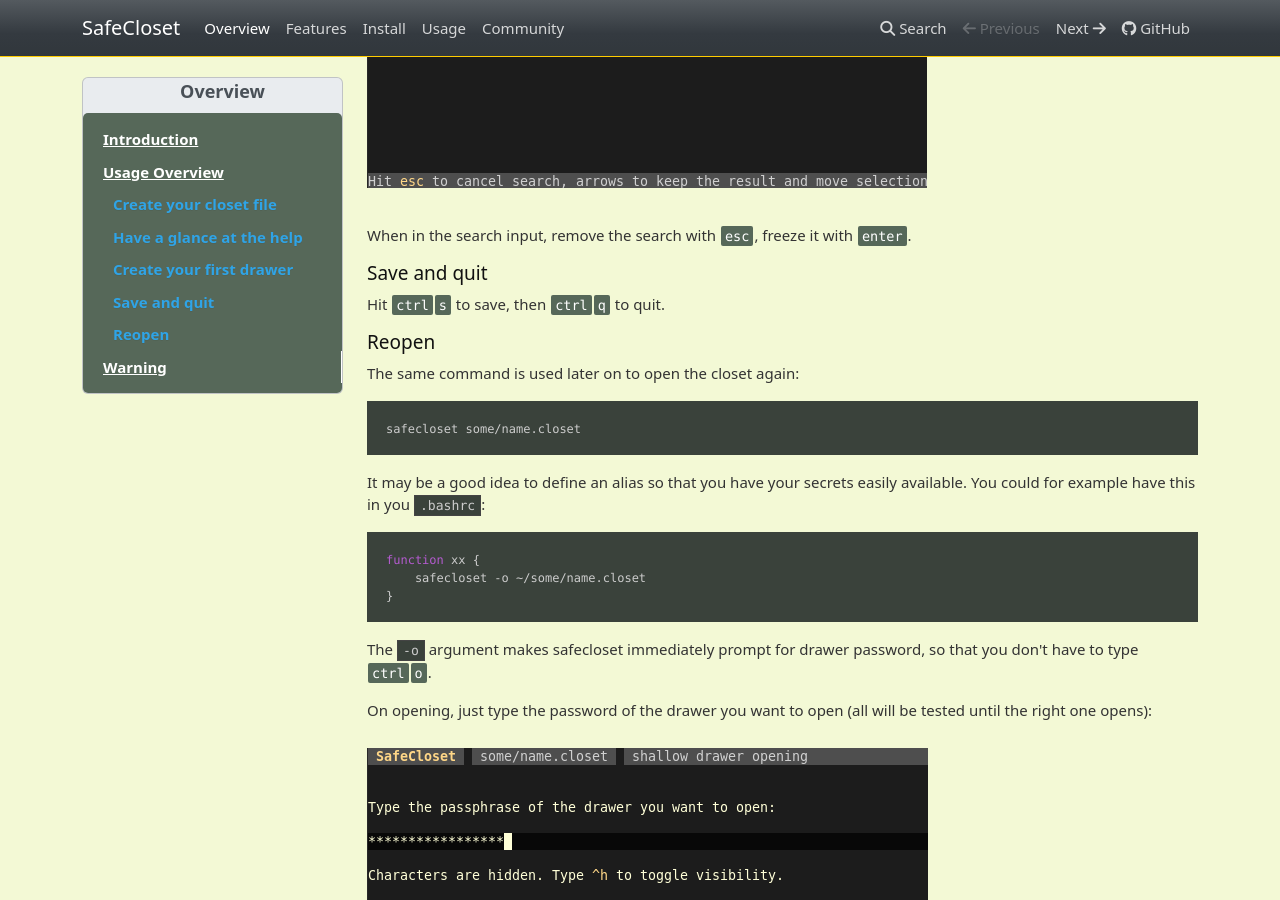
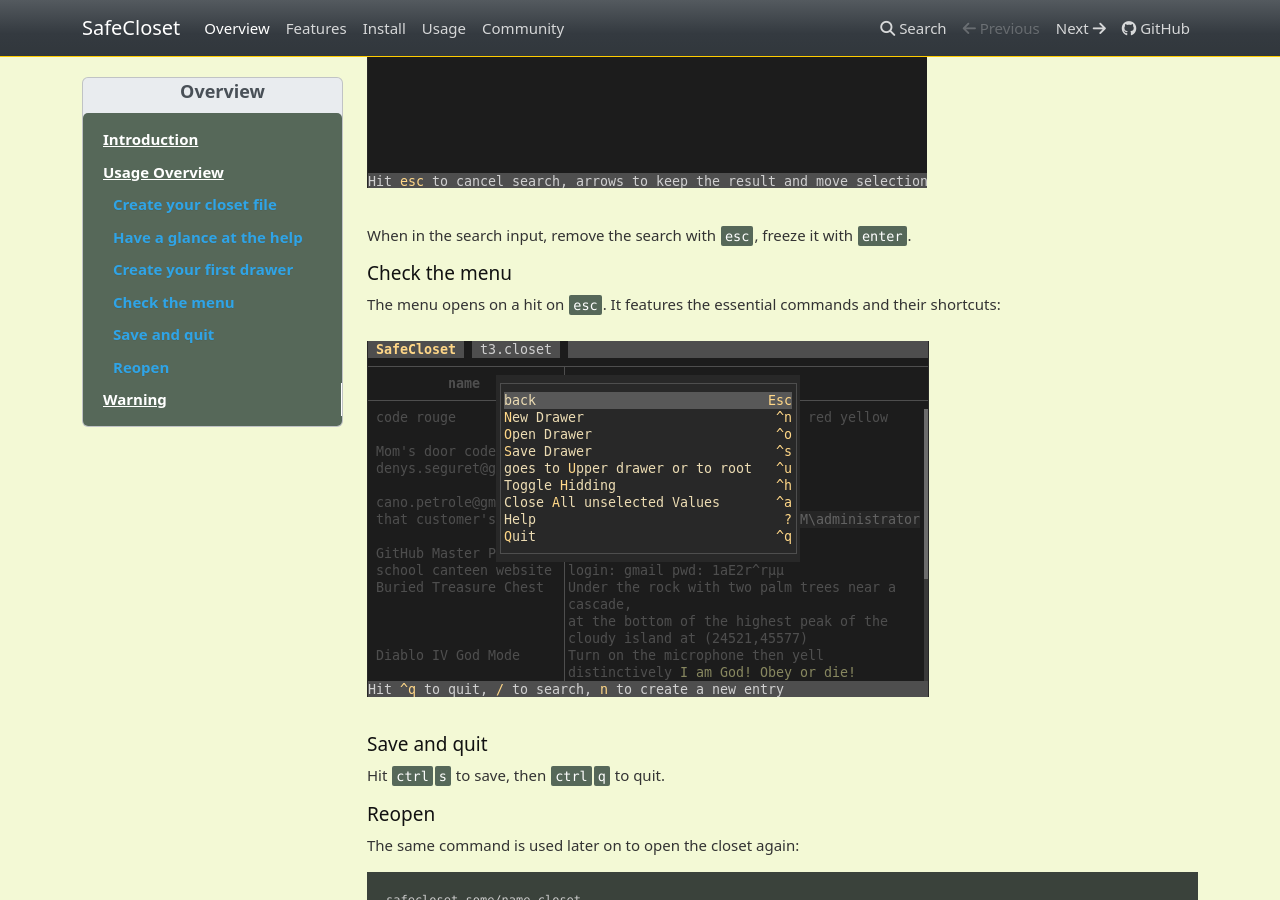
Before and after one commit to Canop/safecloset, an MkDocs documentation site: the page built from website/docs/index.md, in a window 1280 px wide and 900 px high, scrolled down 3447 px. Built offline with MkDocs 1.6.1, drawn with Linux system fonts in a browser that asks for light colours; nearby versions of some CDN libraries.

Commit message:
mention new features in website

```diff
--- a/website/docs/index.md
+++ b/website/docs/index.md
@@ -73,6 +73,12 @@ Search with the <kbd>/</kbd> key:
 
 When in the search input, remove the search with <kbd>esc</kbd>, freeze it with <kbd>enter</kbd>.
 
+## Check the menu
+
+The menu opens on a hit on <kbd>esc</kbd>. It features the essential commands and their shortcuts:
+
+![menu](img/menu.png)
+
 ## Save and quit
 
 Hit <kbd>ctrl</kbd><kbd>s</kbd> to save, then <kbd>ctrl</kbd><kbd>q</kbd> to quit.
```
Also changed, not shown: website/docs/usage.md (+2 -0 lines), website/docs/img/menu.png (added), 1 other file.
